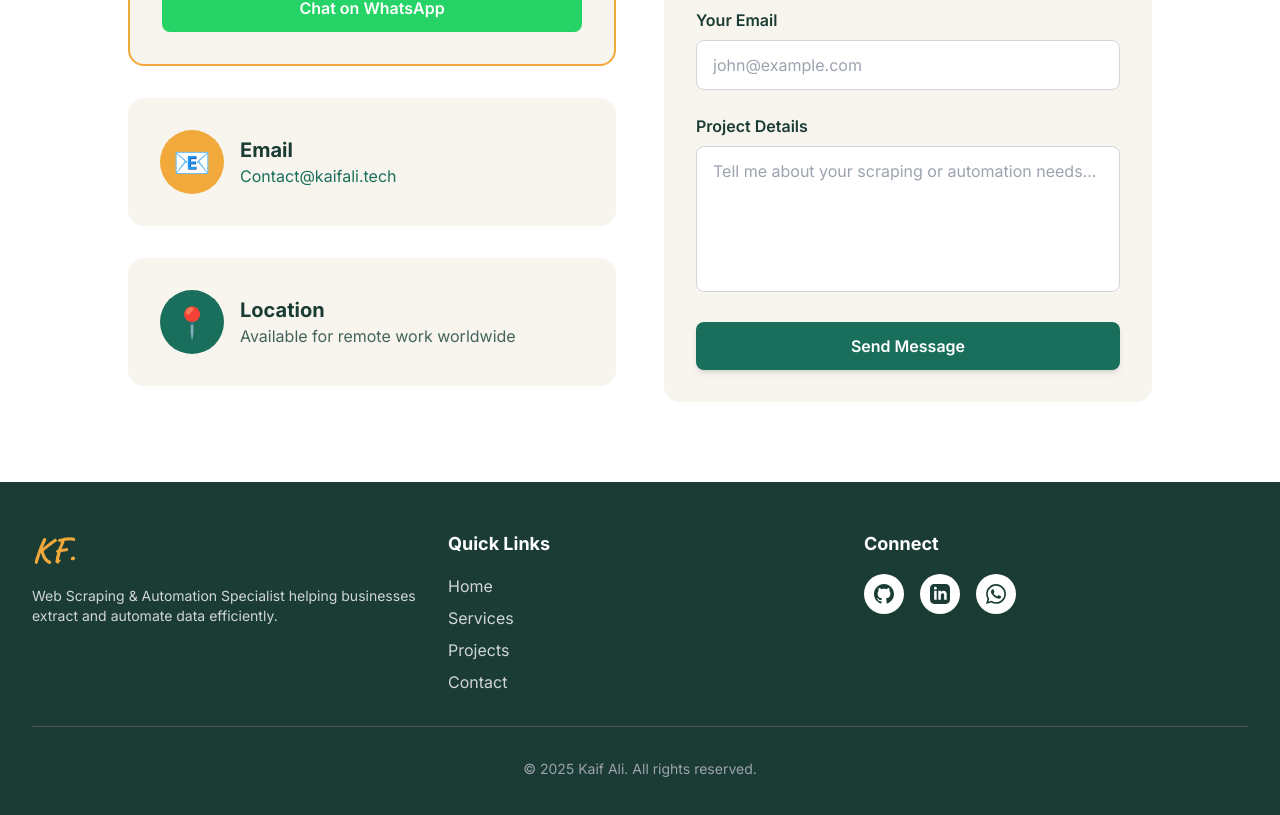
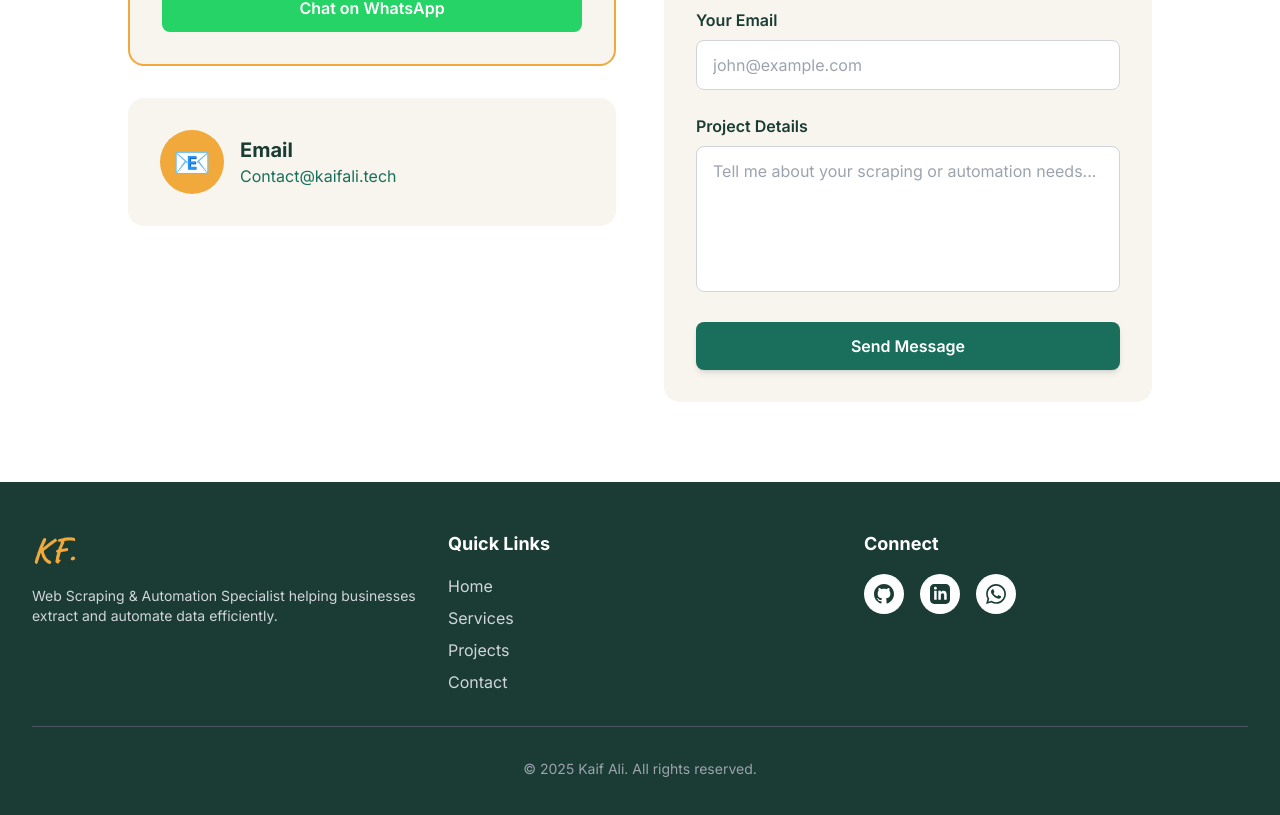
Before and after one commit to kaif11ali/portfolio, a React (Vite) app: page / in a window 1280 px wide. Shown: the part 3561-4376 px from the top of the page. Built offline with nearby package versions, Linux system fonts and the light colour scheme; the HTML template or start-up script is replaced by a standard one.

Commit message:
fix: comment out location section in Contact component for future reference

```diff
--- a/src/components/Contact.jsx
+++ b/src/components/Contact.jsx
@@ -83,7 +83,7 @@ const Contact = () => {
             </div>
 
             {/* Location */}
-            <div className="bg-[#F7F5EE] p-8 rounded-2xl">
+            {/* <div className="bg-[#F7F5EE] p-8 rounded-2xl">
               <div className="flex items-center space-x-4">
                 <div className="w-16 h-16 bg-[#1A6F5C] rounded-full flex items-center justify-center text-3xl">
                   📍
@@ -93,7 +93,7 @@ const Contact = () => {
                   <p className="text-[#43645C]">Available for remote work worldwide</p>
                 </div>
               </div>
-            </div>
+            </div> */}
 
           </div>
 
```
